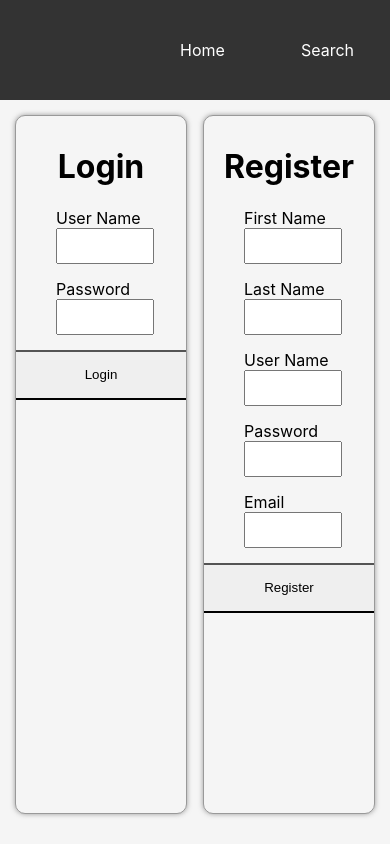
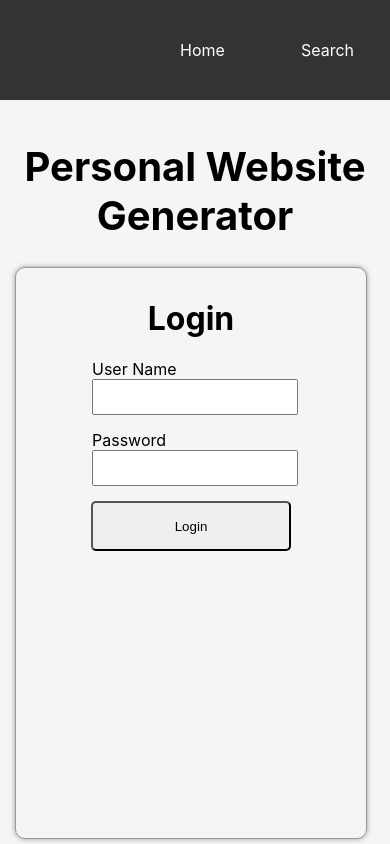
Before and after one commit to lin-zhou/personal-page-generator, a React (Create React App) app: page / in a window 390 px wide. Shown: the top 844 px of the page. Built offline with nearby package versions, Linux system fonts and the light colour scheme.

Commit message:
Somewhat...  mobile friendly

```diff
--- a/public/index.html
+++ b/public/index.html
@@ -1,14 +1,12 @@
 <!DOCTYPE html>
 <html lang="en">
+
 <head>
   <meta charset="utf-8" />
-    <link rel="icon" href="%PUBLIC_URL%/favicon.ico" />
+  <link rel="icon" href="./favicon.ico" />
   <meta name="viewport" content="width=device-width, initial-scale=1" />
   <meta name="theme-color" content="#000000" />
-    <meta
-      name="description"
-      content="Web site created using create-react-app"
-    />
+  <meta name="description" content="Web site created using create-react-app" />
   <link rel="apple-touch-icon" href="%PUBLIC_URL%/logo192.png" />
   <!--
       manifest.json provides metadata used when your web app is installed on a
@@ -24,8 +22,9 @@
       work correctly both with client-side routing and a non-root public URL.
       Learn how to configure a non-root public URL by running `npm run build`.
     -->
-    <title>React App</title>
+  <title>Personal Website Generator</title>
 </head>
+
 <body>
   <noscript>You need to enable JavaScript to run this app.</noscript>
   <div id="root"></div>
@@ -40,4 +39,5 @@
       To create a production bundle, use `npm run build` or `yarn build`.
     -->
 </body>
+
 </html>
--- a/src/css/Login.css
+++ b/src/css/Login.css
@@ -1,4 +1,12 @@
 .login-register {
+  text-align: center;
+}
+
+.login-title {
+  font-size: 40px;
+}
+
+.login-register-container {
   display: flex;
   flex-direction: row;
   justify-content: space-between;
@@ -14,6 +22,16 @@
   border: 1px solid rgba(62, 62, 62, 0.5);
 }
 
+@media only screen and (max-width: 700px) {
+  .login-register-container {
+    flex-direction: column;
+  }
+
+  .half-gap {
+    width: calc(100% - 30px) !important;
+  }
+}
+
 .login-form {
   width: 100%;
   max-width: 500px;
@@ -21,4 +39,5 @@
   flex-direction: column;
   justify-content: space-around;
   align-items: center;
+  text-align: left;
 }
--- a/src/css/Search.css
+++ b/src/css/Search.css
@@ -13,6 +13,7 @@
   display: flex;
   flex-direction: column;
   align-items: center;
+  width: 80%;
 }
 
 .search-box {
@@ -25,8 +26,19 @@
 .search__results-list {
   padding-left: 0;
 }
+
 .search-or-random {
   display: flex;
   flex-direction: row;
   align-items: center;
 }
+
+@media only screen and (max-width: 700px) {
+  .search-or-random {
+    flex-direction: column;
+  }
+
+  .search-box {
+    margin-bottom: 10px;
+  }
+}
--- a/src/views/Login.js
+++ b/src/views/Login.js
@@ -111,6 +111,8 @@ class Login extends Component {
   render() {
     return (
       <div className="login-register view">
+        <h1 className="login-title">Personal Website Generator</h1>
+        <div className="login-register-container">
           <div className="login half-gap shadow-box">
             <h1>Login</h1>
             <div className="login-form">
@@ -210,6 +212,7 @@ class Login extends Component {
             </div>
           </div>
         </div>
+      </div>
     );
   }
 }
--- a/src/views/ResumeUpload.js
+++ b/src/views/ResumeUpload.js
@@ -2,7 +2,6 @@ import React from "react";
 import { FontAwesomeIcon } from "@fortawesome/react-fontawesome";
 import { library } from "@fortawesome/fontawesome-svg-core";
 import { faUserCircle } from "@fortawesome/free-solid-svg-icons";
-import logo from "../assets/logo.svg";
 import "../css/ResumeUpload.css";
 import { Component } from "react";
 import { baseUrl, upload, request, baseRegular } from "../utilities.js";
```
Also changed, not shown: src/assets/logo.svg (deleted), 1 other file (tests, documents, lock files or other folders). Lines whose indentation alone changed are shown as unchanged.
